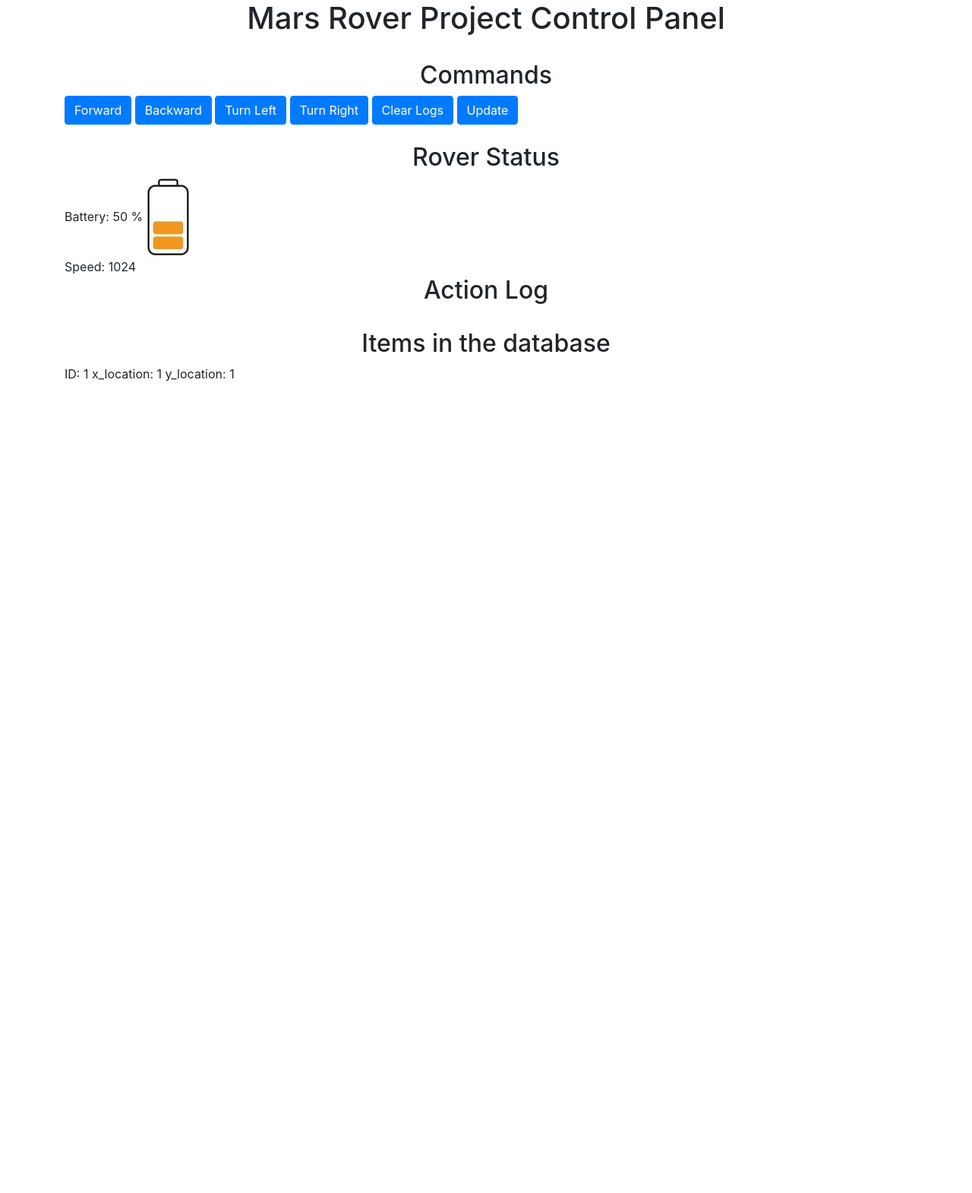
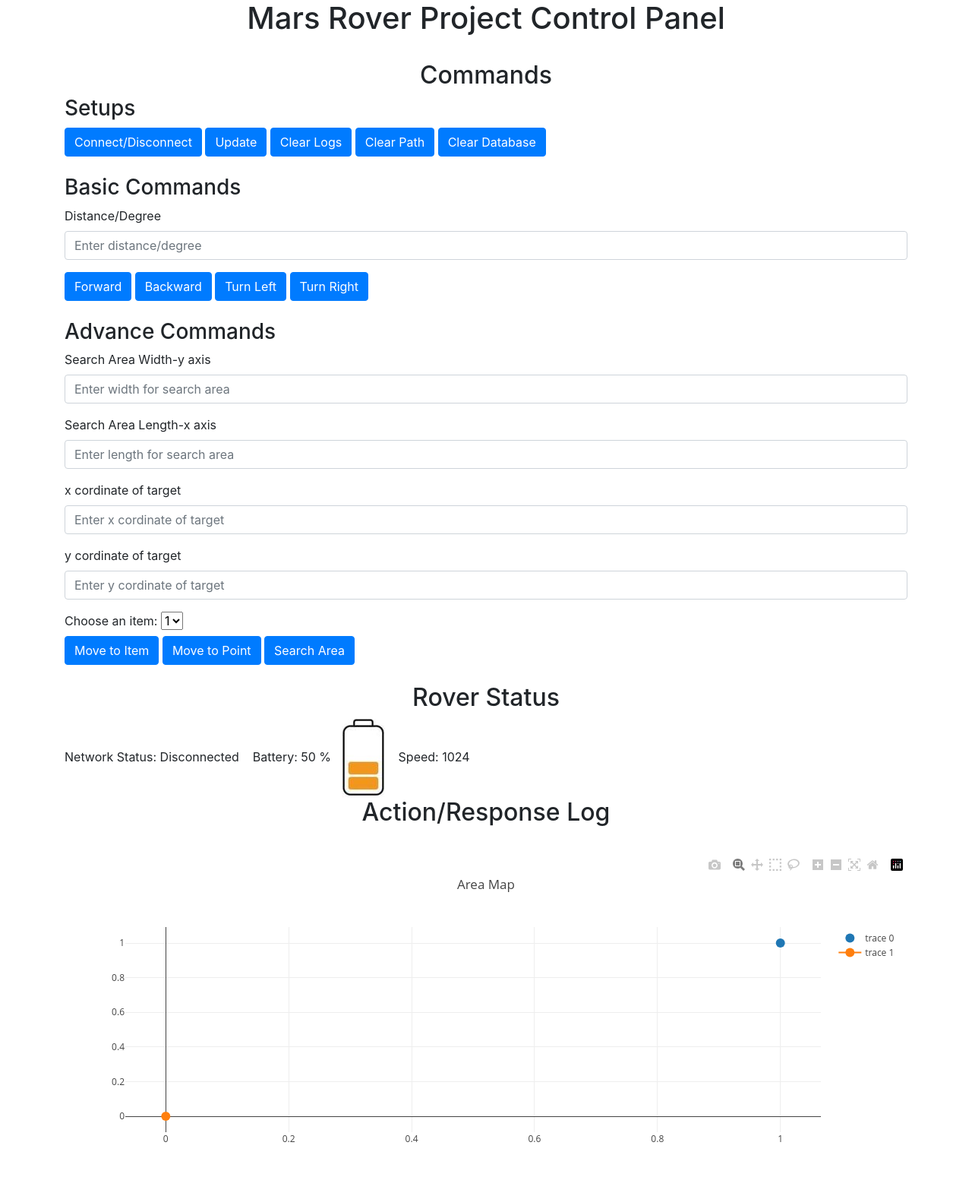
Before and after one commit to TszwangKo/Y2_Rover_Proj, a Flask app: page / in a window 1280 px wide. Shown: the part 56-1626 px from the top of the page at 76% size. Before the commit the page ends 558 px from the top, so only its background shows below. Run offline with Flask 2, Linux system fonts and the light colour scheme; tables that the repository leaves empty hold one stand-in row (values such as "Sample post"); some libraries are stand-ins or nearby versions.

Commit message:
follow up change on command

```diff
--- a/command/website/templates/base.html
+++ b/command/website/templates/base.html
@@ -2,6 +2,7 @@
 <html>
   <head>
     <meta charset="utf-8" />
+    <script src="https://cdn.plot.ly/plotly-1.58.4.min.js"></script>
     <meta name="viewport" content="width=device-width, initial-scale=1" />
     <link
       rel="stylesheet"
@@ -70,9 +71,5 @@
       crossorigin="anonymous"
     ></script>
 
-    <script
-      type="text/javascript"
-      src="{{ url_for('static', filename='index.js') }}"
-    ></script>
   </body>
 </html>
--- a/command/website/templates/home.html
+++ b/command/website/templates/home.html
@@ -6,19 +6,110 @@
 <h2 style="text-align:center">Commands</h2>
 
 <form method="POST">
+    <h3 style="text-align:left">Setups</h3>
+    <input type="submit" name="action" value="Connect/Disconnect" class="btn btn-primary"/>
+    <input type="submit" name="action" value="Update" class="btn btn-primary"/>
+    <input type="submit" name="action" value="Clear Logs" class="btn btn-primary"/>
+    <input type="submit" name="action" value="Clear Path" class="btn btn-primary"/>
+    <input type="submit" name="action" onclick="return validate();" value="Clear Database" class="btn btn-primary"/>
+    <script>
+        function validate() {
+            return confirm("Press OK to delete!");
+        }
+    </script>
+    <br/>
+    <br/>
+
+    <h3 style="text-align:left">Basic Commands</h3>
+    <div class="form-group">
+        <label for="distance_degree">Distance/Degree</label>
+        <input
+          type="number"
+          class="form-control"
+          id="distance_degree"
+          name="distance_degree"
+          placeholder="Enter distance/degree"
+        />
+    </div>
     <input type="submit" name="action" value="Forward" class="btn btn-primary"/>
     <input type="submit" name="action" value="Backward" class="btn btn-primary"/>
     <input type="submit" name="action" value="Turn Left" class="btn btn-primary"/>
     <input type="submit" name="action" value="Turn Right" class="btn btn-primary"/>
-    <input type="submit" name="action" value="Clear Logs" class="btn btn-primary"/>
-    <input type="submit" name="action" value="Update" class="btn btn-primary"/>
+    <br/>
+    <br/>
+
+    <h3 style="text-align:left">Advance Commands</h3>
+    <div class="form-group">
+    <label for="width">Search Area Width-y axis</label>
+    <input
+        type="number"
+        class="form-control"
+        id="width"
+        name="width"
+        placeholder="Enter width for search area"
+    />
+    </div>
+    <div class="form-group">
+    <label for="length">Search Area Length-x axis</label>
+    <input
+        type="number"
+        class="form-control"
+        id="length"
+        name="length"
+        placeholder="Enter length for search area"
+    />
+    </div>
+    <div class="form-group">
+        <label for="x_cordinate">x cordinate of target</label>
+        <input
+            type="number"
+            class="form-control"
+            id="x_cordinate"
+            name="x_cordinate"
+            placeholder="Enter x cordinate of target"
+        />
+    </div>
+    <div class="form-group">
+        <label for="y_cordinate">y cordinate of target</label>
+        <input
+            type="number"
+            class="form-control"
+            id="y_cordinate"
+            name="y_cordinate"
+            placeholder="Enter y cordinate of target"
+        />
+    </div>
+    <label for="item">Choose an item:</label>
+    <select id="item" name="item">
+        {% for item in items %}
+        <option value = {{ item.id }}>{{ item.id }}</option>
+        {% endfor %}
+    </select>
+    <br/>
+    <input type="submit" name="action" value="Move to Item" class="btn btn-primary"/>
+    <input type="submit" name="action" value="Move to Point" class="btn btn-primary"/>
+    <input type="submit" name="action" value="Search Area" class="btn btn-primary"/>
 </form>
 
 <br />
 
 <h2 style="text-align:center">Rover Status</h2>
 
+{% if connected %}
+
+Network Status: Connected
+
+{% else %}
+
+Network Status: Disconnected
+
+{% endif %}
+
+&nbsp;&nbsp;
+
 {{"Battery: "}} {{battery}} {{"%"}}
+
+&nbsp;
 
 {% if battery == 100 %}
 
@@ -42,31 +133,50 @@
 
 {% endif %}
 
-<br />
+&nbsp;&nbsp;
 
 {{"Speed: "}} {{speed}}
 
-<br />
-
-<h2 style="text-align:center">Action Log</h2>
+<h2 style="text-align:center">Action/Response Log</h2>
 
 {% for action in log%}
-    {{action[0]}} {{" - "}} {{action[1]}}
+    {{action[0]}} {{" - "}} {{action[1]}} {{" - "}} {{action[2]}}
     <br />
 {% endfor %}
 
 <br />
 
-<h2 style="text-align:center">Items in the database</h2>
+<div class="wrapper">
+    <div id="chart"></div>
+    <script>
+        var data = JSON.parse('{{ data | tojson | safe}}');
+        var path = JSON.parse('{{ path | tojson | safe}}');
+        var trace1 = {
+            x: data['x'],
+            y: data['y'],
+            mode: 'markers',
+            type: 'scatter',
+            text: data['text'],
+            marker: { size: 12 }
+        };
 
-{% for item in items %}
+        var trace2 = {
+            x: path['x'],
+            y: path['y'],
+            mode: 'lines+markers',
+            type: 'scatter',
+            marker: { size: 12 }
+        }
 
-    {{"ID: "}}{{ item.id }}{{" "}}
-    {{"x_location: "}}{{ item.x_location }}{{" "}}
-    {{"y_location: "}}{{ item.y_location}}{{" "}}
+        var plot_data = [ trace1 ,trace2 ];
 
-{% endfor %}
+        var layout = {
+            title:'Area Map'
+        };
 
+        Plotly.newPlot('chart', plot_data, layout);
 
+    </script>
+</div>
 
 {% endblock %}
```
